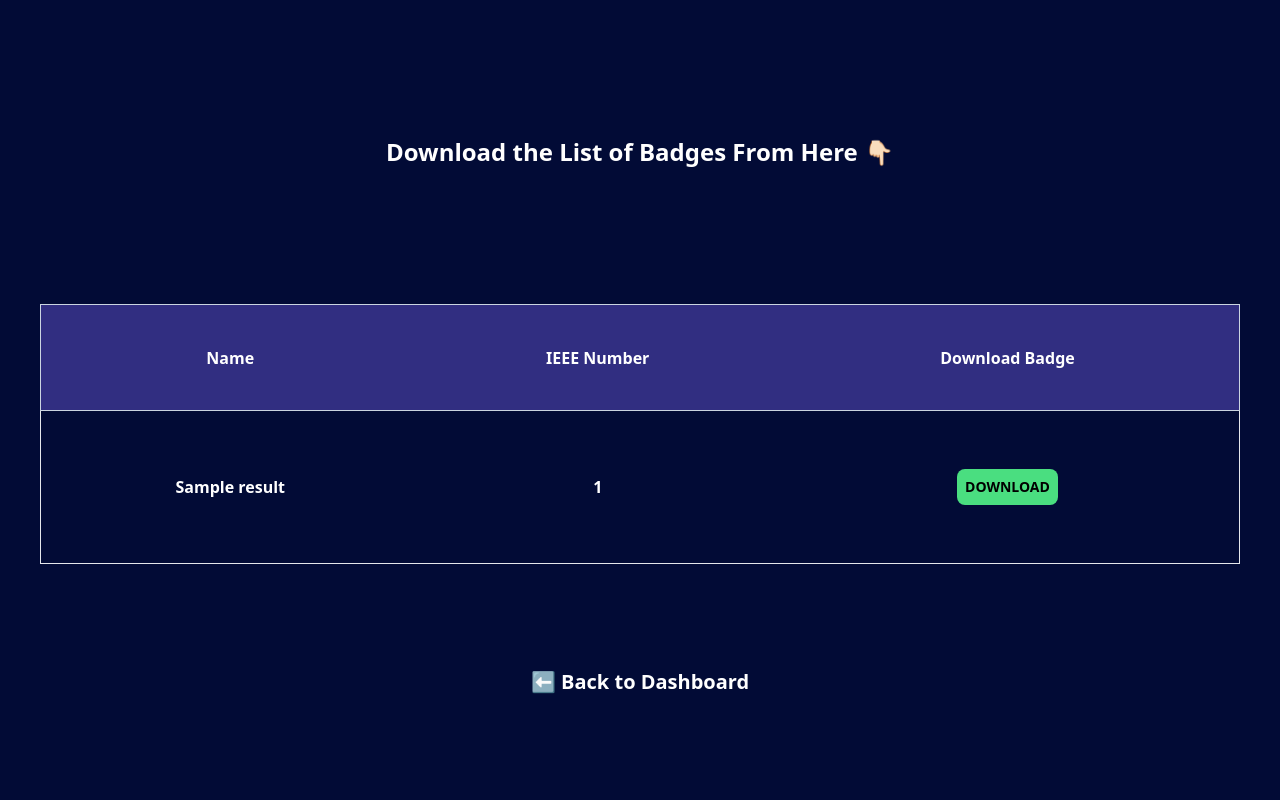
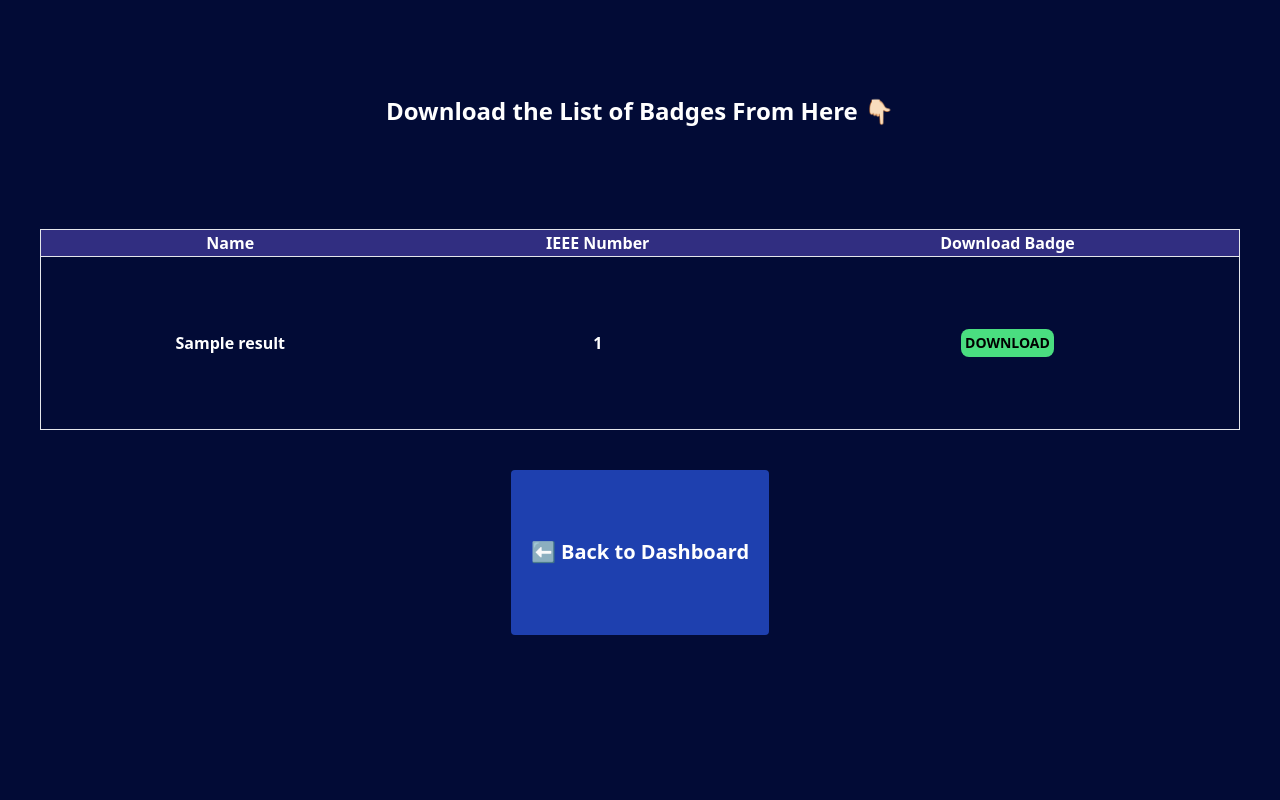
Before and after one commit to ieee-sb-cev/membership-card-generator, a Node server app: template views/csvGen.ejs in a window 1280 px wide. Run offline with Node 20, Linux system fonts and the light colour scheme; the template is opened without the code that fills it: most values are stand-ins (such as "Sample title", 1, 10 or a date in 2020); some libraries are stand-ins or nearby versions.

Commit message:
Project 1.0.0 - Completed

```diff
--- a/views/csvGen.ejs
+++ b/views/csvGen.ejs
@@ -16,20 +16,24 @@
     }
   </style>
   <script src="https://cdn.tailwindcss.com"></script>
-  <body class="bg-[hsl(230,93%,11%)] text-white mx-10">
-    <div class="flex justify-center items-center text-2xl font-bold m-10">
+  <body class="bg-[hsl(230,93%,11%)] text-white">
+    <div
+      class="flex justify-center items-center text-2xl font-bold mt-8 ml-8 mr-8"
+    >
       <h1>Download the List of Badges From Here 👇🏻</h1>
     </div>
-    <table class="border-seperate border border-slate-100 p-3">
-      <tr class="border border-slate-300 bg-indigo-900 min-h-[50%]">
+    <table class="border border-slate-100 m-10">
+      <thead class="">
+        <tr class="border bg-indigo-900">
           <th>Name</th>
           <th>IEEE Number</th>
           <th>Download Badge</th>
         </tr>
+      </thead>
 
+      <tbody class="border">
         <% results.forEach(function(obj){ %>
-      <tbody class="border p-5">
-        <tr class="text-center text-md font-semibold">
+        <tr class="border text-center text-md font-semibold p-5 m-5">
           <td><%= obj.name %></td>
           <td><%= obj.id %></td>
           <td>
@@ -41,20 +45,32 @@
                 value="<%= obj.id %>"
                 name="ieeenum"
               />
+              <div class="p-2">
                 <button
                   type="submit"
-                class="bg-green-400 p-2 font-semibold text-sm text-black rounded-lg hover:bg-red-600 hover:text-white"
+                  class="bg-green-400 p-1 font-semibold text-sm text-black rounded-lg hover:bg-red-600 hover:text-white"
                 >
                   DOWNLOAD
                 </button>
+              </div>
             </form>
           </td>
         </tr>
+        <% }) %>
       </tbody>
-      <% }) %>
     </table>
-    <button class="p-2 font-bold text-xl hover:text-white">
-      <a href="/">⬅ Back to Dashboard</a>
+    <!-- <button class="p-2 font-bold text-xl hover:text-white"> -->
+    <div
+      class="text-xl font-bold bg-[hsl(230,93%,11%)] text-2xl font-bold flex justify-center relative min-h-[5vh]"
+    >
+      <button class="px-5 bg-blue-800 rounded hover:bg-blue-700">
+        <a href="/">⬅ Back to Dashboard</a><br />
       </button>
+    </div>
+    <div
+      class="text-2xl font-bold bg-[hsl(230,93%,11%)] text-2xl font-bold flex justify-center relative min-h-[5vh]"
+    >
+      <button><a href="/"></a><br /></button>
+    </div>
   </body>
 </html>
```
Also changed, not shown: test-data.csv (+9 -3 lines), views/index.html (+10 -5 lines), readme.md. Lines whose indentation alone changed are shown as unchanged.
